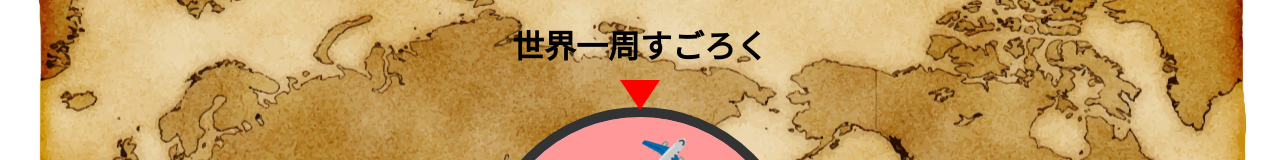
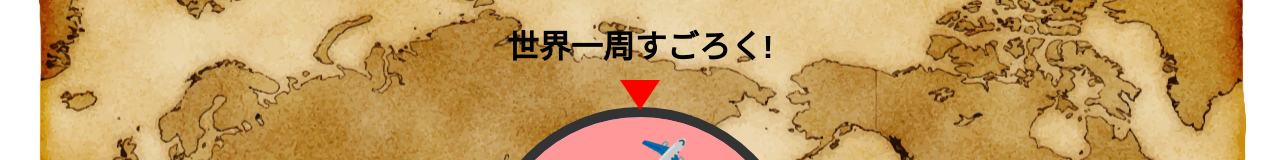
Before and after one commit to KK-sugoroku/roulette-site, a plain HTML site: page roulette (3).html in a window 1280 px wide. Shown: the top 160 px of the page. Drawn offline with Linux system fonts and the light colour scheme.

Commit message:
Update roulette (3).html

```diff
--- a/roulette (3).html
+++ b/roulette (3).html
@@ -79,7 +79,7 @@
     </style>
 </head>
 <body>
-    <h1>世界一周すごろく</h1>
+    <h1>世界一周すごろく!</h1>
     <div id="pointer"></div>
     <div id="wheel">
         <div class="segment"><span>✈️</span></div>
```
